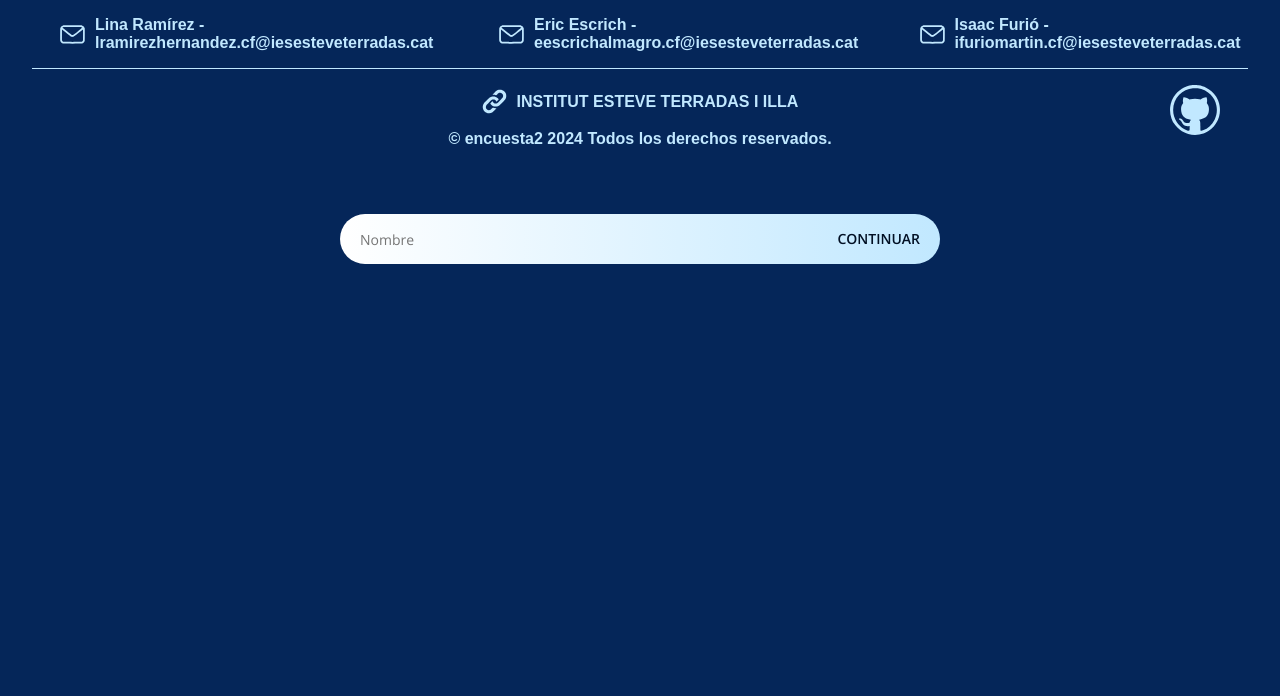
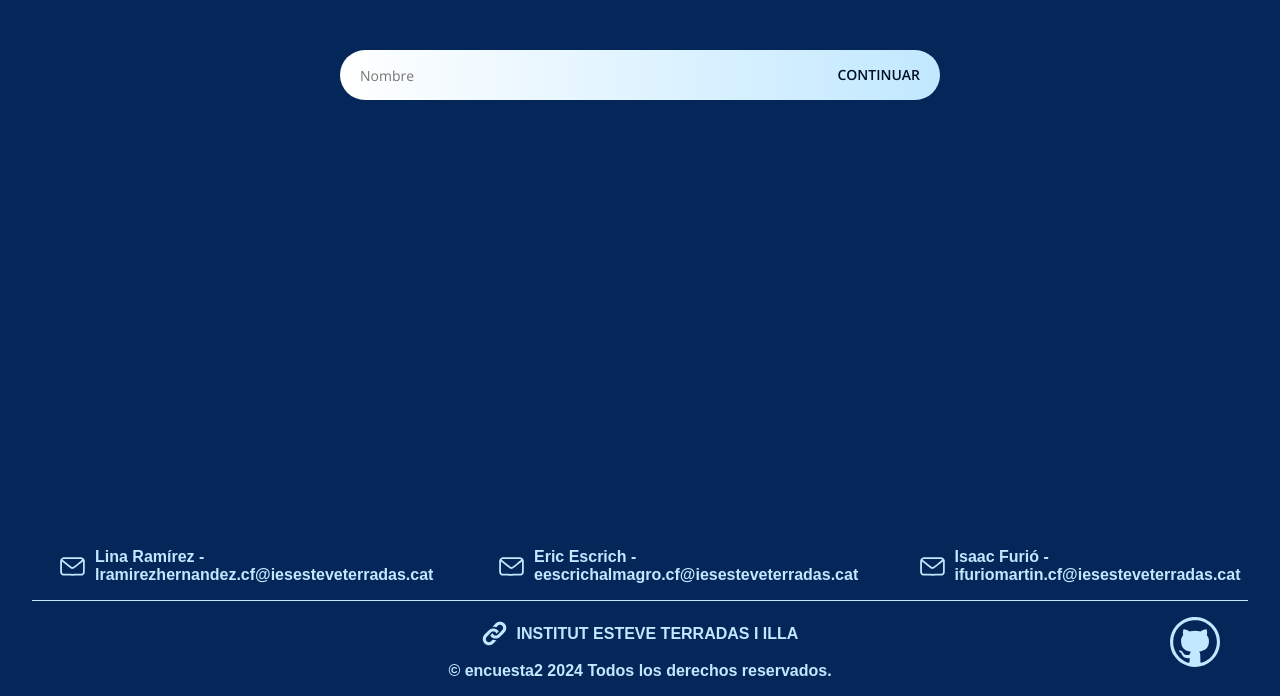
Before and after one commit to Lina2210/AWS23, a PHP site: page /register.php in a window 1280 px wide. Shown: the part 104-800 px from the top of the page. Run offline with PHP 8.4, Linux system fonts and the light colour scheme; data comes from the database, SQL or seed files in the repository.

Commit message:
push to test on proxmox

```diff
--- a/assets/styles/styles.css
+++ b/assets/styles/styles.css
@@ -132,7 +132,7 @@ footer .icon-github img {
     height: 50px;
     width: auto;
 }
-.login-body footer, .dashboard-body footer {
+.login-body footer, .register-body footer, .dashboard-body footer {
     position: absolute;
     bottom: 0px;
 }
--- a/login.php
+++ b/login.php
@@ -60,19 +60,17 @@ if (isset($_SESSION["user_name"])) {
                             window.location.href = 'login.php';
                         </script>";
             } else {
-                $_SESSION["user_name"] = $row["user_name"];
-                $_SESSION["mail"] = $row["mail"];
-
                 if ($row["email_token"] !=  "ok") {
                     // cuenta no validada por email
                     echo "  <script>
                             localStorage.setItem('error', 'Debes validar tu cuenta. Comprueba tu email.');
                             window.location.href = 'login.php';
                         </script>";
-
                 }
                 echo "<h1>".$row["terms_of_use"]."</h1>";
                 /*
+                $_SESSION["user_name"] = $row["user_name"];
+                $_SESSION["mail"] = $row["mail"];
                 echo "  <script>
                             localStorage.setItem('success', '¡Has iniciado sesión! Hola " . $_SESSION["user_name"] . "');
                             window.location.href = 'dashboard.php';
```
